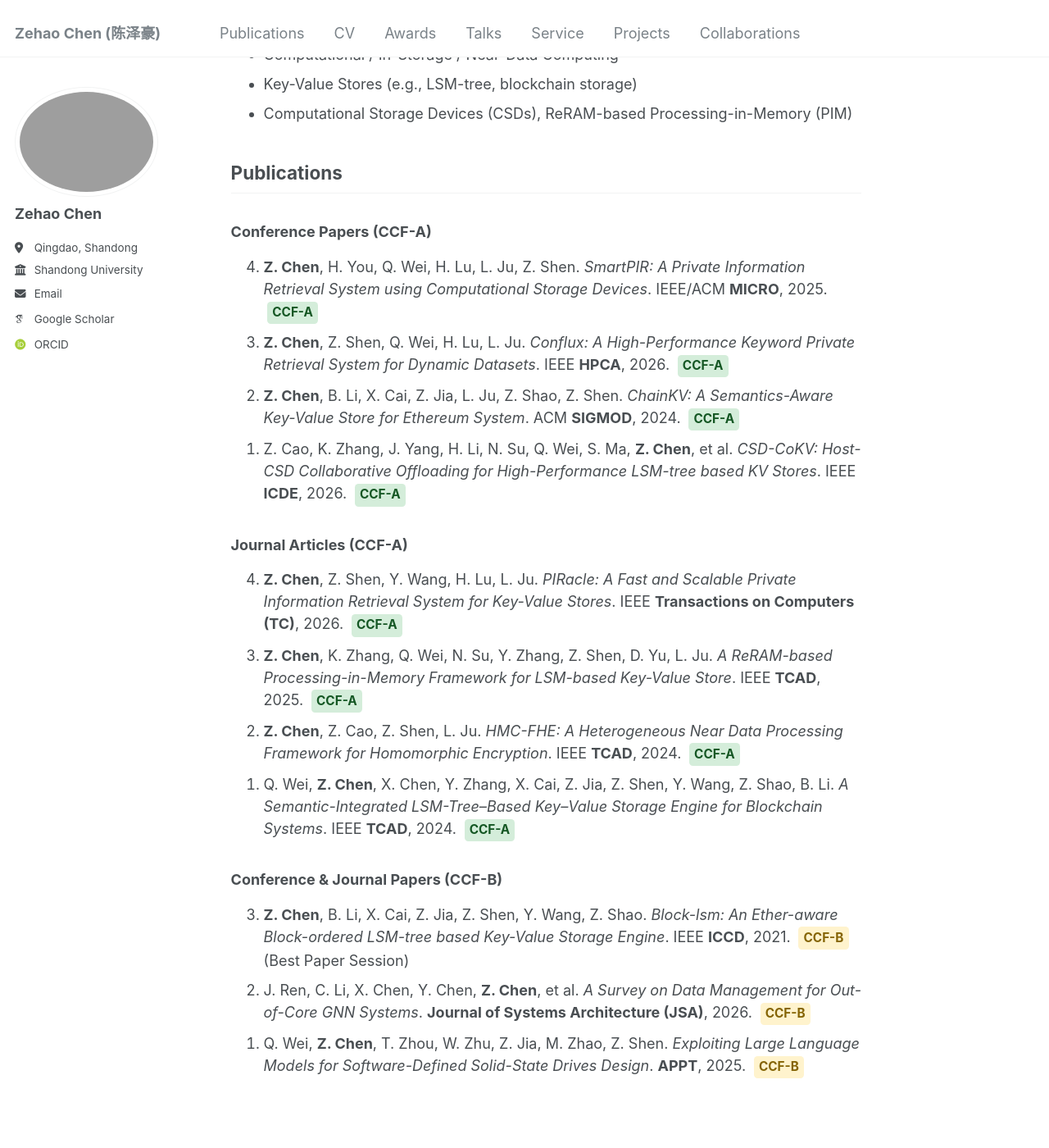
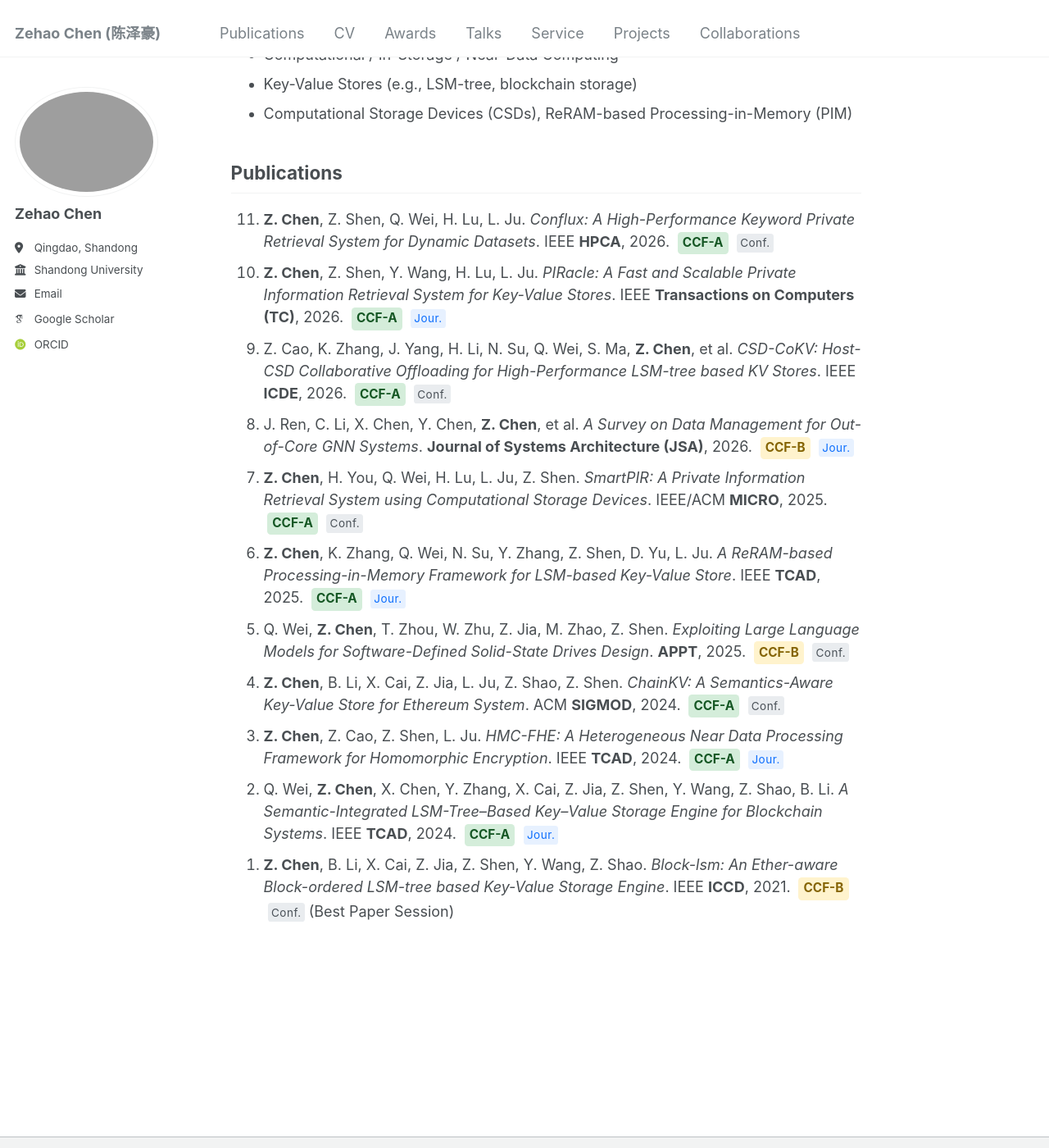
Before and after one commit to czh-rot/czh-rot.github.io, a Jekyll site: the page built from _pages/about.md, in a window 1280 px wide and 1400 px high, scrolled down 259 px. Shown: the whole window at 82% size. Built offline with Jekyll 4.4.1, drawn with Linux system fonts in a browser that asks for light colours; some web fonts are replaced.

Commit message:
Update about.md

```diff
--- a/_pages/about.md
+++ b/_pages/about.md
@@ -44,84 +44,103 @@ redirect_from:
   font-weight: bold;
   margin-left: 0.3em;
 }
+.badge-conf {
+  display: inline-block;
+  background: #e9ecef;
+  color: #495057;
+  padding: 0.1em 0.3em;
+  font-size: 0.75em;
+  border-radius: 0.2rem;
+  font-weight: normal;
+  margin-left: 0.4em;
+  letter-spacing: 0.5px;
+}
+.badge-jour {
+  display: inline-block;
+  background: #e7f1ff;
+  color: #0d6efd;
+  padding: 0.1em 0.3em;
+  font-size: 0.75em;
+  border-radius: 0.2rem;
+  font-weight: normal;
+  margin-left: 0.4em;
+  letter-spacing: 0.5px;
+}
 </style>
 
 <h2>Publications</h2>
-
-<h3>Conference Papers (CCF-A)</h3>
 <ol reversed>
-  <li>
-    <strong>Z. Chen</strong>, H. You, Q. Wei, H. Lu, L. Ju, Z. Shen.
-    <em>SmartPIR: A Private Information Retrieval System using Computational Storage Devices</em>.
-    IEEE/ACM <strong>MICRO</strong>, 2025.
-    <span class="badge-ccf-a">CCF-A</span>
-  </li>
+  <!-- 2026 -->
   <li>
     <strong>Z. Chen</strong>, Z. Shen, Q. Wei, H. Lu, L. Ju.
     <em>Conflux: A High-Performance Keyword Private Retrieval System for Dynamic Datasets</em>.
     IEEE <strong>HPCA</strong>, 2026.
-    <span class="badge-ccf-a">CCF-A</span>
+    <span class="badge-ccf-a">CCF-A</span> <span class="badge-conf">Conf.</span>
   </li>
   <li>
-    <strong>Z. Chen</strong>, B. Li, X. Cai, Z. Jia, L. Ju, Z. Shao, Z. Shen.
-    <em>ChainKV: A Semantics-Aware Key-Value Store for Ethereum System</em>.
-    ACM <strong>SIGMOD</strong>, 2024.
-    <span class="badge-ccf-a">CCF-A</span>
+    <strong>Z. Chen</strong>, Z. Shen, Y. Wang, H. Lu, L. Ju.
+    <em>PIRacle: A Fast and Scalable Private Information Retrieval System for Key-Value Stores</em>.
+    IEEE <strong>Transactions on Computers (TC)</strong>, 2026.
+    <span class="badge-ccf-a">CCF-A</span> <span class="badge-jour">Jour.</span>
   </li>
   <li>
     Z. Cao, K. Zhang, J. Yang, H. Li, N. Su, Q. Wei, S. Ma, <strong>Z. Chen</strong>, et al.
     <em>CSD-CoKV: Host-CSD Collaborative Offloading for High-Performance LSM-tree based KV Stores</em>.
     IEEE <strong>ICDE</strong>, 2026.
-    <span class="badge-ccf-a">CCF-A</span>
+    <span class="badge-ccf-a">CCF-A</span> <span class="badge-conf">Conf.</span>
   </li>
-</ol>
+  <li>
+    J. Ren, C. Li, X. Chen, Y. Chen, <strong>Z. Chen</strong>, et al.
+    <em>A Survey on Data Management for Out-of-Core GNN Systems</em>.
+    <strong>Journal of Systems Architecture (JSA)</strong>, 2026.
+    <span class="badge-ccf-b">CCF-B</span> <span class="badge-jour">Jour.</span>
+  </li>
 
-<h3>Journal Articles (CCF-A)</h3>
-<ol reversed>
+  <!-- 2025 -->
   <li>
-    <strong>Z. Chen</strong>, Z. Shen, Y. Wang, H. Lu, L. Ju.
-    <em>PIRacle: A Fast and Scalable Private Information Retrieval System for Key-Value Stores</em>.
-    IEEE <strong>Transactions on Computers (TC)</strong>, 2026.
-    <span class="badge-ccf-a">CCF-A</span>
+    <strong>Z. Chen</strong>, H. You, Q. Wei, H. Lu, L. Ju, Z. Shen.
+    <em>SmartPIR: A Private Information Retrieval System using Computational Storage Devices</em>.
+    IEEE/ACM <strong>MICRO</strong>, 2025.
+    <span class="badge-ccf-a">CCF-A</span> <span class="badge-conf">Conf.</span>
   </li>
   <li>
     <strong>Z. Chen</strong>, K. Zhang, Q. Wei, N. Su, Y. Zhang, Z. Shen, D. Yu, L. Ju.
     <em>A ReRAM-based Processing-in-Memory Framework for LSM-based Key-Value Store</em>.
     IEEE <strong>TCAD</strong>, 2025.
-    <span class="badge-ccf-a">CCF-A</span>
+    <span class="badge-ccf-a">CCF-A</span> <span class="badge-jour">Jour.</span>
+  </li>
+  <li>
+    Q. Wei, <strong>Z. Chen</strong>, T. Zhou, W. Zhu, Z. Jia, M. Zhao, Z. Shen.
+    <em>Exploiting Large Language Models for Software-Defined Solid-State Drives Design</em>.
+    <strong>APPT</strong>, 2025.
+    <span class="badge-ccf-b">CCF-B</span> <span class="badge-conf">Conf.</span>
+  </li>
+
+  <!-- 2024 -->
+  <li>
+    <strong>Z. Chen</strong>, B. Li, X. Cai, Z. Jia, L. Ju, Z. Shao, Z. Shen.
+    <em>ChainKV: A Semantics-Aware Key-Value Store for Ethereum System</em>.
+    ACM <strong>SIGMOD</strong>, 2024.
+    <span class="badge-ccf-a">CCF-A</span> <span class="badge-conf">Conf.</span>
   </li>
   <li>
     <strong>Z. Chen</strong>, Z. Cao, Z. Shen, L. Ju.
     <em>HMC-FHE: A Heterogeneous Near Data Processing Framework for Homomorphic Encryption</em>.
     IEEE <strong>TCAD</strong>, 2024.
-    <span class="badge-ccf-a">CCF-A</span>
+    <span class="badge-ccf-a">CCF-A</span> <span class="badge-jour">Jour.</span>
   </li>
   <li>
     Q. Wei, <strong>Z. Chen</strong>, X. Chen, Y. Zhang, X. Cai, Z. Jia, Z. Shen, Y. Wang, Z. Shao, B. Li.
     <em>A Semantic-Integrated LSM-Tree–Based Key–Value Storage Engine for Blockchain Systems</em>.
     IEEE <strong>TCAD</strong>, 2024.
-    <span class="badge-ccf-a">CCF-A</span>
+    <span class="badge-ccf-a">CCF-A</span> <span class="badge-jour">Jour.</span>
   </li>
-</ol>
 
-<h3>Conference & Journal Papers (CCF-B)</h3>
-<ol reversed>
+  <!-- 2021 -->
   <li>
     <strong>Z. Chen</strong>, B. Li, X. Cai, Z. Jia, Z. Shen, Y. Wang, Z. Shao.
     <em>Block-lsm: An Ether-aware Block-ordered LSM-tree based Key-Value Storage Engine</em>.
     IEEE <strong>ICCD</strong>, 2021.
-    <span class="badge-ccf-b">CCF-B</span> (Best Paper Session)
-  </li>
-  <li>
-    J. Ren, C. Li, X. Chen, Y. Chen, <strong>Z. Chen</strong>, et al.
-    <em>A Survey on Data Management for Out-of-Core GNN Systems</em>.
-    <strong>Journal of Systems Architecture (JSA)</strong>, 2026.
-    <span class="badge-ccf-b">CCF-B</span>
-  </li>
-  <li>
-    Q. Wei, <strong>Z. Chen</strong>, T. Zhou, W. Zhu, Z. Jia, M. Zhao, Z. Shen.
-    <em>Exploiting Large Language Models for Software-Defined Solid-State Drives Design</em>.
-    <strong>APPT</strong>, 2025.
-    <span class="badge-ccf-b">CCF-B</span>
+    <span class="badge-ccf-b">CCF-B</span> <span class="badge-conf">Conf.</span> (Best Paper Session)
   </li>
 </ol>
```
